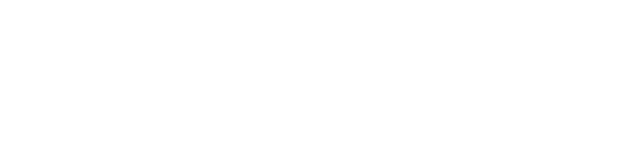
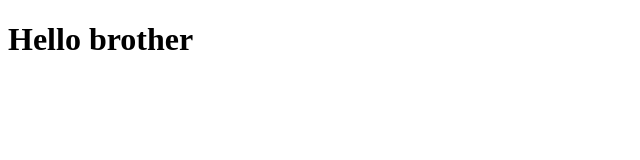
Before and after one commit to dev-shoag/my-first-website, a plain HTML site: page index.html in a window 1280 px wide. Shown: the whole page, without its empty margins (0-640 px from the left). Drawn offline with Linux system fonts and the light colour scheme.

Commit message:
aktu try korlam

```diff
--- a/index.html
+++ b/index.html
@@ -6,6 +6,8 @@
     <title>Document</title>
 </head>
 <body>
-
+    <div class="nav">
+        <h1>Hello brother</h1>
+    </div>
 </body>
 </html>
```
